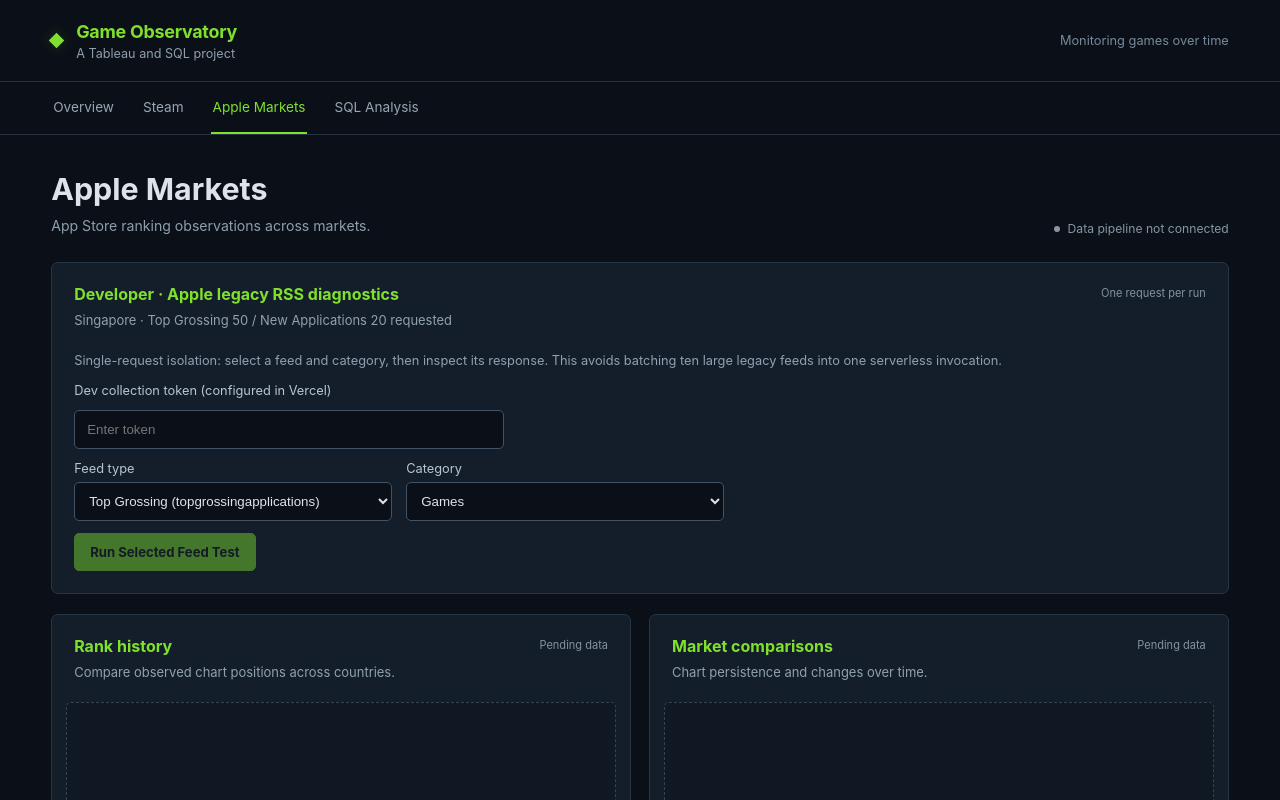
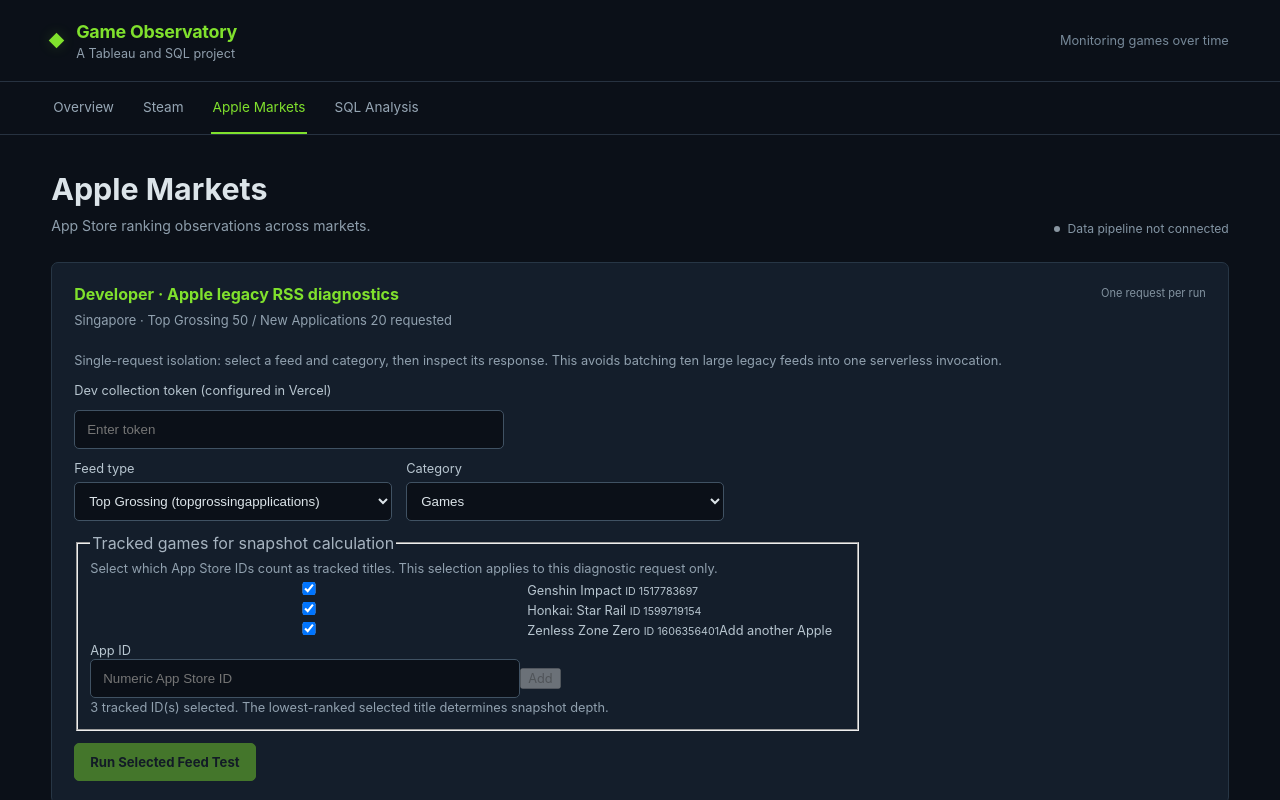
Before and after one commit to qatalyse/Game-Observatory, a React (Vite) app in the folder frontend/: page / in a window 1280 px wide. Both pictures are taken after a click on the button "Apple Markets". Shown: the top 800 px of the page. Built offline with nearby package versions, Linux system fonts and the light colour scheme.

Commit message:
ui: select tracked App Store IDs per diagnostic run

```diff
--- a/frontend/src/App.tsx
+++ b/frontend/src/App.tsx
@@ -11,7 +11,7 @@ type ChartStatus = {
   http_status: number | null; error: string; feed_fields: string;
   entry_fields: string; source_url: string;
 };
-type Collection = { feed_type: string; genre: string; rankings: Ranking[]; statuses: ChartStatus[]; request_count: number };
+type Collection = { feed_type: string; genre: string; rankings: Ranking[]; statuses: ChartStatus[]; request_count: number; tracked_app_ids_selected?: string[] | null };
 
 function downloadCsv(name: string, rows: Ranking[]) {
   const fields = ["position", "position_semantics", "app_id", "title", "developer", "release_date", "store_url", "artwork_url", "price_amount", "price_currency", "category_id", "category_label"];
@@ -27,6 +27,8 @@ function AppleDevCollection() {
   const [token, setToken] = useState("");
   const [feedType, setFeedType] = useState("top-grossing");
   const [genre, setGenre] = useState("games");
+  const [trackedAppIds, setTrackedAppIds] = useState<string[]>(["1517783697", "1599719154", "1606356401"]);
+  const [customAppId, setCustomAppId] = useState("");
   const [loading, setLoading] = useState(false);
   const [result, setResult] = useState<Collection | null>(null);
   const [error, setError] = useState("");
@@ -35,7 +37,7 @@ function AppleDevCollection() {
     try {
       const response = await fetch("/api/dev/apple-collect", {
         method: "POST", headers: { "X-Dev-Token": token, "Content-Type": "application/json" },
-        body: JSON.stringify({ feed_type: feedType, genre }),
+        body: JSON.stringify({ feed_type: feedType, genre, tracked_app_ids: trackedAppIds }),
       });
       const responseText = await response.text();
       let body: Record<string, unknown>;
@@ -62,6 +64,35 @@ function AppleDevCollection() {
           <label>Feed type<select value={feedType} onChange={event => setFeedType(event.target.value)}><option value="top-grossing">Top Grossing (topgrossingapplications)</option><option value="new-applications">New Applications (newapplications)</option></select></label>
           <label>Category<select value={genre} onChange={event => setGenre(event.target.value)}><option value="games">Games</option><option value="adventure">Adventure</option><option value="role-playing">Role-Playing</option><option value="simulation">Simulation</option><option value="strategy">Strategy</option><option value="casual">Casual</option></select></label>
         </div>
+        <fieldset className="tracked-games-control">
+          <legend>Tracked games for snapshot calculation</legend>
+          <p className="dev-note">Select which App Store IDs count as tracked titles. This selection applies to this diagnostic request only.</p>
+          {[
+            { id: "1517783697", name: "Genshin Impact" },
+            { id: "1599719154", name: "Honkai: Star Rail" },
+            { id: "1606356401", name: "Zenless Zone Zero" },
+          ].map(game => <label key={game.id} className="tracked-game-option">
+            <input type="checkbox" checked={trackedAppIds.includes(game.id)}
+              onChange={event => setTrackedAppIds(current => event.target.checked
+                ? [...current, game.id] : current.filter(id => id !== game.id))} />
+            <span>{game.name} <small>ID {game.id}</small></span>
+          </label>)}
+          <label className="tracked-custom-label">Add another Apple App ID
+            <div className="tracked-custom-row">
+              <input inputMode="numeric" pattern="[0-9]*" value={customAppId}
+                onChange={event => setCustomAppId(event.target.value.replace(/\\D/g, "").slice(0, 20))}
+                placeholder="Numeric App Store ID" />
+              <button type="button" disabled={!customAppId || trackedAppIds.includes(customAppId)}
+                onClick={() => { setTrackedAppIds(current => [...current, customAppId]); setCustomAppId(""); }}>Add</button>
+            </div>
+          </label>
+          {trackedAppIds.filter(id => !["1517783697","1599719154","1606356401"].includes(id)).map(id =>
+            <label key={id} className="tracked-game-option">
+              <input type="checkbox" checked onChange={() => setTrackedAppIds(current => current.filter(value => value !== id))} />
+              <span>Custom App ID <small>{id}</small></span>
+            </label>)}
+          <p className="dev-note">{trackedAppIds.length} tracked ID(s) selected. {trackedAppIds.length === 0 ? "No tracked titles selected: Top 10 fallback will be used for a complete Top 50 chart." : "The lowest-ranked selected title determines snapshot depth."}</p>
+        </fieldset>
         <button className="dev-run" type="button" disabled={!token || loading} onClick={run}>{loading ? "Testing feed…" : "Run Selected Feed Test"}</button>
         {error && <p className="dev-error" role="alert">{error}</p>}
         {result && <div className="dev-results">
```
